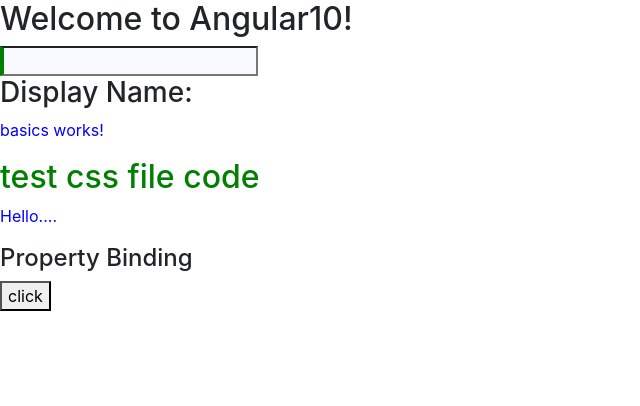
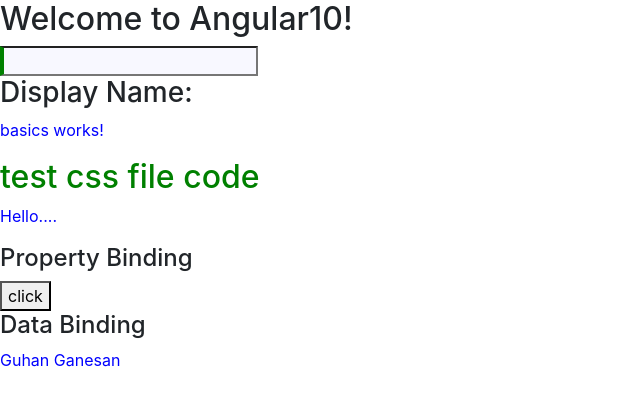
Before and after one commit to Guhanganesan/Angular10, an Angular app: page / in a window 1280 px wide. Shown: the top 406 px of the page, without its empty margins (0-640 px from the left). Built offline with nearby package versions, Linux system fonts and the light colour scheme.

Commit message:
data binding

```diff
--- a/src/app/basics/basics.component.html
+++ b/src/app/basics/basics.component.html
@@ -4,3 +4,6 @@
 
 <h4>Property Binding</h4>
 <button [disabled]="!property_enable">click</button>
+
+<h4>Data Binding</h4>
+<p [innerText]="db_name"></p>
```
